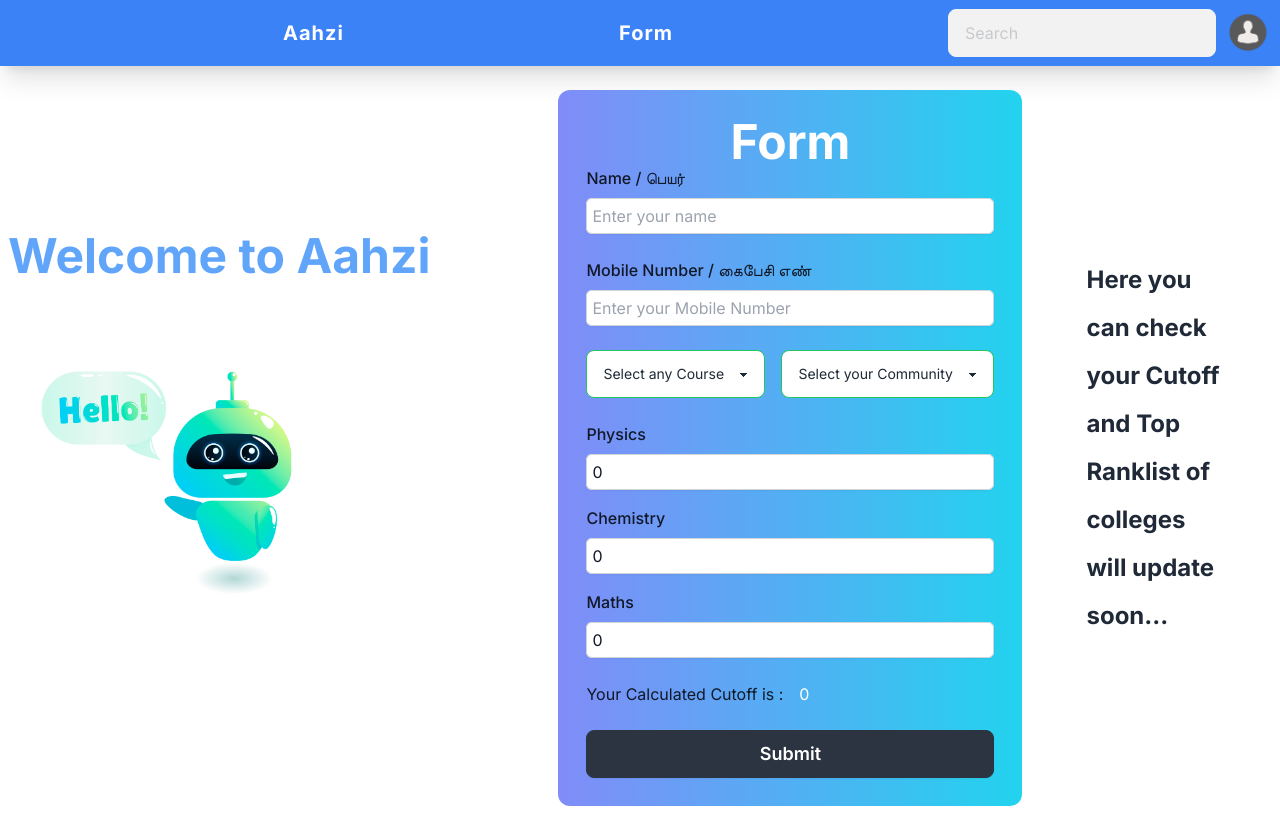
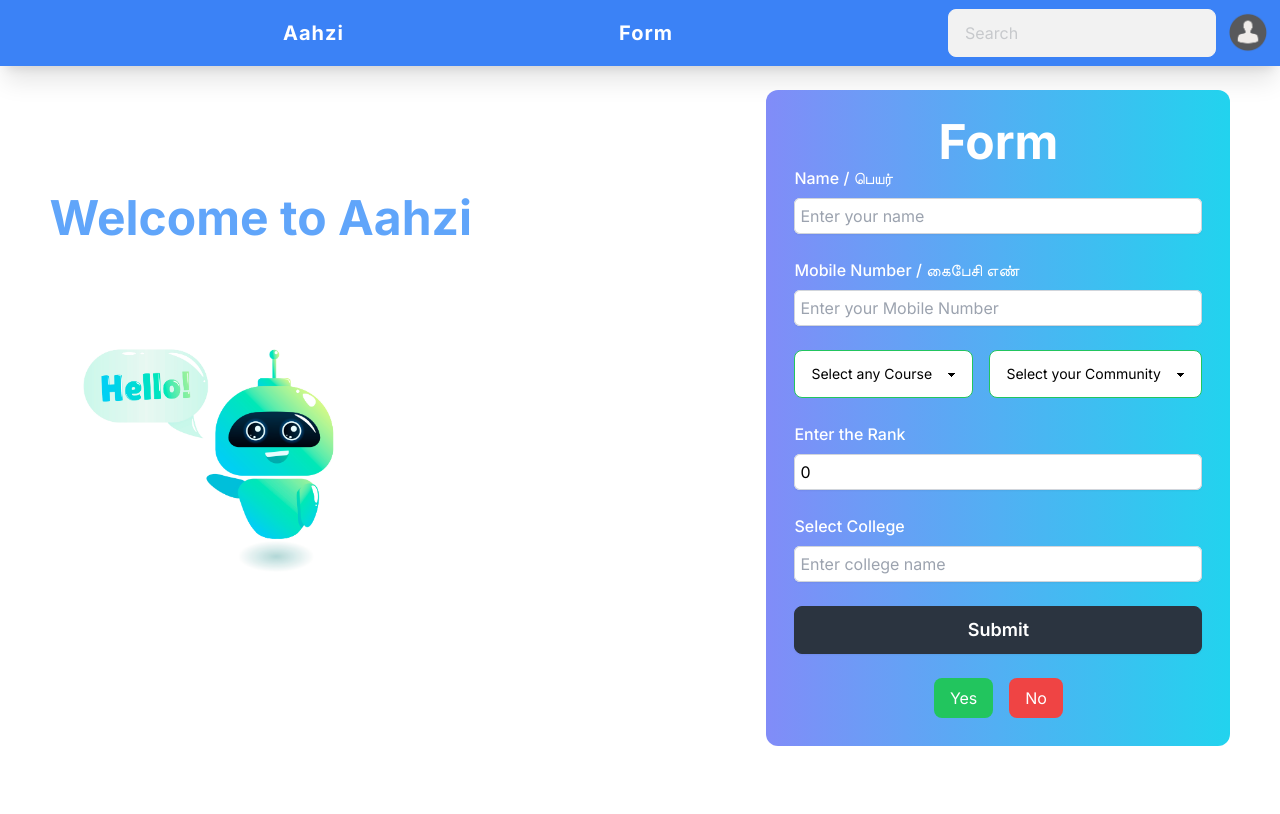
Before and after one commit to sarvan2research/Aahzi-Initial-Repo, a Next.js app: page /form in a window 1280 px wide. Built offline with nearby package versions, Linux system fonts and the light colour scheme.

Commit message:
Updated form page

```diff
--- a/app/components/formInputs/Input.tsx
+++ b/app/components/formInputs/Input.tsx
@@ -34,7 +34,7 @@ const Input = ({
     <div>
       <label
         htmlFor={id}
-        className="block text-base font-medium leading-6 text-gray-900"
+        className="block text-base font-medium leading-6 text-white"
       >
         {label}
       </label>
@@ -45,7 +45,7 @@ const Input = ({
         placeholder={placeholder}
         value={value !== undefined ? value.toString() : ''}
         onChange={onChange}
-        className="mt-2 block w-full rounded-md border-0 p-1.5 text-gray-900
+        className="mt-2 block w-full rounded-md border-0 p-1.5 text-black bg-white
         shadow-sm ring-1 ring-inset ring-gray-300 placeholder:text-gray-400
         placeholder:text-base focus:ring-2 focus:ring-inset focus:ring-indigo-600
         max-sm:min-w-36 max-md:min-w-36 "
--- a/app/form/page.tsx
+++ b/app/form/page.tsx
@@ -1,45 +1,57 @@
-"use client";
-import { useState, FormEvent, useEffect, ChangeEvent } from "react";
+'use client';
+import { useState, useEffect, FormEvent, ChangeEvent } from "react";
 import { useRouter } from "next/navigation";
 import { ZodError } from "zod";
 import formSchema from "../api/schema/schema";
 import Input from "../components/formInputs/Input";
-import { FormData } from "../components/formInputs/Input";
 import Image from "next/image";
 
 const ChatBotForm = () => {
-  const [formData, setFormData] = useState<FormData>({
+  const [formData, setFormData] = useState({
     name: "",
     mobileNumber: "",
     physicsMarks: 0,
     chemistryMarks: 0,
-    mathsMarks: 0,
+    rank: 0,
     course: "",
     community: "",
   });
 
   const [errors, setErrors] = useState<Record<string, string>>({});
   const [isLoading, setIsLoading] = useState(false);
-  const [cutoffMarks, setCutoffMarks] = useState<number | null>(null);
+  const [searchQuery, setSearchQuery] = useState("");
+  const [filteredColleges, setFilteredColleges] = useState<string[]>([]);
+  const [showDropdown, setShowDropdown] = useState(false); // State for dropdown visibility
   const router = useRouter();
 
+  const colleges = [
+    "Knowledge Institute of Technology",
+    "KSR",
+    "Sona",
+    "Kongu",
+    "PSR",
+    // Add more college names here
+  ];
+
   useEffect(() => {
-    const calculatecutoff = () => {
-      const maths = formData.mathsMarks;
-      const physics = formData.physicsMarks / 2;
-      const chemistry = formData.chemistryMarks / 2;
-
-      const cutoff = maths + physics + chemistry;
-      setCutoffMarks(cutoff);
-    };
-    calculatecutoff();
-  }, [formData]);
+    if (searchQuery) {
+      setFilteredColleges(
+        colleges.filter((college) =>
+          college.toLowerCase().includes(searchQuery.toLowerCase())
+        )
+      );
+      setShowDropdown(true);
+    } else {
+      setFilteredColleges([]);
+      setShowDropdown(false);
+    }
+  }, [searchQuery]);
 
   const handleInputChange = (
     e: ChangeEvent<HTMLInputElement | HTMLSelectElement>
   ) => {
     const { name, value } = e.target;
-    const numericValue = name.includes("Marks") ? parseFloat(value) : value;
+    const numericValue = name.includes("Marks") || name === "rank" ? parseFloat(value) : value;
     const updatedValue =
       typeof numericValue === "number" && !isNaN(numericValue)
         ? numericValue
@@ -48,15 +60,26 @@ const ChatBotForm = () => {
     setFormData((prevData) => ({ ...prevData, [name]: updatedValue }));
   };
 
+  const handleSearchChange = (e: ChangeEvent<HTMLInputElement>) => {
+    setSearchQuery(e.target.value);
+  };
+
+  const handleDropdownSelect = (college: string) => {
+    setSearchQuery(college);
+    setFormData((prevData) => ({ ...prevData, course: college }));
+    setShowDropdown(false);
+  };
+
   const onSubmit = async (e: FormEvent<HTMLFormElement>) => {
     e.preventDefault();
     try {
-      setIsLoading(true)
+      setIsLoading(true);
       const parsedFormData = formSchema.parse(formData);
 
-      const { physicsMarks, chemistryMarks, mathsMarks, ...newFormData } =
+      const { physicsMarks, chemistryMarks, rank, ...newFormData } =
         parsedFormData;
-      const data = { ...newFormData, cutoffMarks };
+
+      const data = { ...newFormData };
 
       const userDetail = await fetch("/api/register", {
         method: "POST",
@@ -82,16 +105,17 @@ const ChatBotForm = () => {
       } else {
         console.log("Form has no errors.");
       }
+    } finally {
+      setIsLoading(false);
     }
   };
 
   return (
     <div className="mt-6 grid place-items-center grid-flow-col gap-16 max-md:grid-flow-row m-2 max-md:gap-4">
       <div className="grid place-items-center">
-        <h2 className="text-5xl font-bold text-blue-400 max-md:text-2xl">
+        <h2 className="text-5xl font-bold text-blue-400 max-md:text-2xl mb-4">
           Welcome to Aahzi
         </h2>
-
         <Image
           src="/chatbot-welocme.jpg"
           alt="chatbot-welcome"
@@ -103,11 +127,9 @@ const ChatBotForm = () => {
       </div>
       <div>
         <h2 className="font-bold leading-loose hidden max-md:block text-sm tracking-widest">
-          Here you can check your Cutoff and Top Ranklist of colleges will
-          update soon...
+          Here you can check your Cutoff and Top Ranklist of colleges will update soon...
         </h2>
       </div>
-
       <form
         className="grid place-items-center bg-gradient-to-r from-indigo-400 to-cyan-400 p-7 rounded-xl max-md:w-3/5"
         onSubmit={onSubmit}
@@ -116,13 +138,13 @@ const ChatBotForm = () => {
         <div className="space-y-6">
           <div>
             <Input
-              id={"name"}
-              label={"Name / பெயர்"}
-              type={"text"}
-              key={"name"}
+              id="name"
+              label="Name / பெயர்"
+              type="text"
               value={formData.name}
-              placeholder={"Enter your name"}
+              placeholder="Enter your name"
               onChange={handleInputChange}
+              className="input-name"
             />
             {errors.name && (
               <p className="text-red-500 text-sm">{errors.name}</p>
@@ -130,30 +152,30 @@ const ChatBotForm = () => {
           </div>
           <div>
             <Input
-              id={"mobileNumber"}
-              label={"Mobile Number / கைபேசி எண்"}
-              type={"tel"}
-              key={"mobileNumber"}
+              id="mobileNumber"
+              label="Mobile Number / கைபேசி எண்"
+              type="tel"
               value={formData.mobileNumber}
-              placeholder={"Enter your Mobile Number"}
+              placeholder="Enter your Mobile Number"
               maxLength={10}
               onChange={handleInputChange}
+              className="input-mobileNumber"
             />
             {errors.mobileNumber && (
-              <p className="text-red-500 text-sm">{errors.mobileNumber}</p>
+              <p className="text-white text-sm">{errors.mobileNumber}</p>
             )}
           </div>
-
           <div className="grid grid-flow-col gap-4 max-md:grid-flow-row max-sm:grid-flow-row">
             <div>
               <select
                 name="course"
-                className="select w-10/12 min-w-max border-green-500"
+                className="select w-10/12 min-w-max border-green-500 text-black bg-white"
                 title="Select any Course"
+                value={formData.course}
                 onChange={handleInputChange}
-                suppressHydrationWarning={true}
+                required
               >
-                <option disabled selected value=''>
+                <option value="" disabled>
                   Select any Course
                 </option>
                 <option value="ME">Mechanical</option>
@@ -166,7 +188,6 @@ const ChatBotForm = () => {
                 <option value="MC">Mechatronics</option>
                 <option value="AIML">AIML</option>
               </select>
-
               {errors.course && (
                 <p className="text-red-500 text-sm">{errors.course}</p>
               )}
@@ -174,12 +195,13 @@ const ChatBotForm = () => {
             <div>
               <select
                 name="community"
-                className="select w-10/12 min-w-max border-green-500"
+                className="select w-10/12 min-w-max border-green-500 bg-white text-black"
                 title="Select your Community"
+                value={formData.community}
                 onChange={handleInputChange}
-                suppressHydrationWarning={true}
+                required
               >
-                <option disabled selected value=''>
+                <option value="" disabled>
                   Select your Community
                 </option>
                 <option value="cutOffOC">OC</option>
@@ -192,65 +214,51 @@ const ChatBotForm = () => {
                 <option value="cutOffST">ST</option>
                 <option value="cutOffSCA">SCA</option>
               </select>
-
               {errors.community && (
                 <p className="text-red-500 text-sm">{errors.community}</p>
               )}
             </div>
           </div>
-
           <div className="grid grid-cols-1 gap-x-2 gap-y-4">
             <div className="sm:col-span-2">
               <Input
-                id={"physicsMarks"}
-                label={"Physics"}
-                type={"text"}
-                key={"physicsMarks"}
-                value={formData.physicsMarks}
+                id="rank"
+                label="Enter the Rank"
+                type="text"
+                value={formData.rank}
                 onChange={handleInputChange}
-                placeholder={"Enter marks"}
+                placeholder="Enter your rank"
                 maxLength={3}
+                className="input-rank"
               />
-              {errors.physicsMarks && (
-                <p className="text-red-500 text-sm">{errors.physicsMarks}</p>
-              )}
-            </div>
-            <div className="sm:col-span-2">
-              <Input
-                id={"chemistryMarks"}
-                label={"Chemistry"}
-                type={"text"}
-                key={"chemistryMarks"}
-                value={formData.chemistryMarks}
-                onChange={handleInputChange}
-                placeholder={"Enter marks"}
-                maxLength={3}
-              />
-              {errors.chemistryMarks && (
-                <p className="text-red-500 text-sm">{errors.chemistryMarks}</p>
-              )}
-            </div>
-            <div className="sm:col-span-2">
-              <Input
-                id={"mathsMarks"}
-                label={"Maths"}
-                type={"text"}
-                key={"mathsMarks"}
-                value={formData.mathsMarks}
-                onChange={handleInputChange}
-                placeholder={"Enter marks"}
-                maxLength={3}
-              />
-              {errors.mathsMarks && (
-                <p className="text-red-500 text-sm">{errors.mathsMarks}</p>
+              {errors.rank && (
+                <p className="text-red-500 text-sm">{errors.rank}</p>
               )}
             </div>
           </div>
-          <div className="flex">
-            <p className="text-base leading-6 text-gray-900">
-              Your Calculated Cutoff is :
-            </p>
-            <p className="ml-4 text-white">{cutoffMarks}</p>
+          <div>
+            <Input
+              id="search"
+              label="Select College"
+              type="text"
+              value={searchQuery}
+              placeholder="Enter college name"
+              onChange={handleSearchChange}
+              className="input-search"
+            />
+            {showDropdown && (
+              <ul className="absolute z-10 bg-white border border-gray-300 rounded-md shadow-lg mt-1 max-w-full sm:max-w-md w-full max-h-48 overflow-auto">
+                {filteredColleges.map((college) => (
+                  <li
+                    key={college}
+                    className="p-2 cursor-pointer hover:bg-gray-200 text-black transition-colors duration-150"
+                    onClick={() => handleDropdownSelect(college)}
+                  >
+                    {college}
+                  </li>
+                ))}
+              </ul>
+            )}
           </div>
           <div>
             {isLoading ? (
@@ -271,15 +279,22 @@ const ChatBotForm = () => {
               </button>
             )}
           </div>
+          <div className="mt-4 flex justify-center space-x-4">
+            <button
+              type="button"
+              className="px-4 py-2 bg-green-500 text-white rounded-lg hover:bg-green-600 transition-colors duration-150"
+            >
+              Yes
+            </button>
+            <button
+              type="button"
+              className="px-4 py-2 bg-red-500 text-white rounded-lg hover:bg-red-600 transition-colors duration-150"
+            >
+              No
+            </button>
+          </div>
         </div>
       </form>
-
-      <div>
-        <h2 className="text-2xl w-3/4 font-bold leading-loose max:md:hidden">
-          Here you can check your Cutoff and Top Ranklist of colleges will
-          update soon...
-        </h2>
-      </div>
     </div>
   );
 };
--- a/package.json
+++ b/package.json
@@ -17,8 +17,8 @@
     "zod": "^3.22.4"
   },
   "devDependencies": {
-    "@types/node": "^20",
-    "@types/react": "^18",
+    "@types/node": "20.14.12",
+    "@types/react": "18.3.3",
     "@types/react-dom": "^18",
     "autoprefixer": "^10.0.1",
     "daisyui": "^4.4.23",
@@ -27,6 +27,6 @@
     "postcss": "^8",
     "prisma": "^5.8.0",
     "tailwindcss": "^3.3.0",
-    "typescript": "^5"
+    "typescript": "5.5.4"
   }
 }
```
Also changed, not shown: 1 other file (tests, documents, lock files or other folders).
